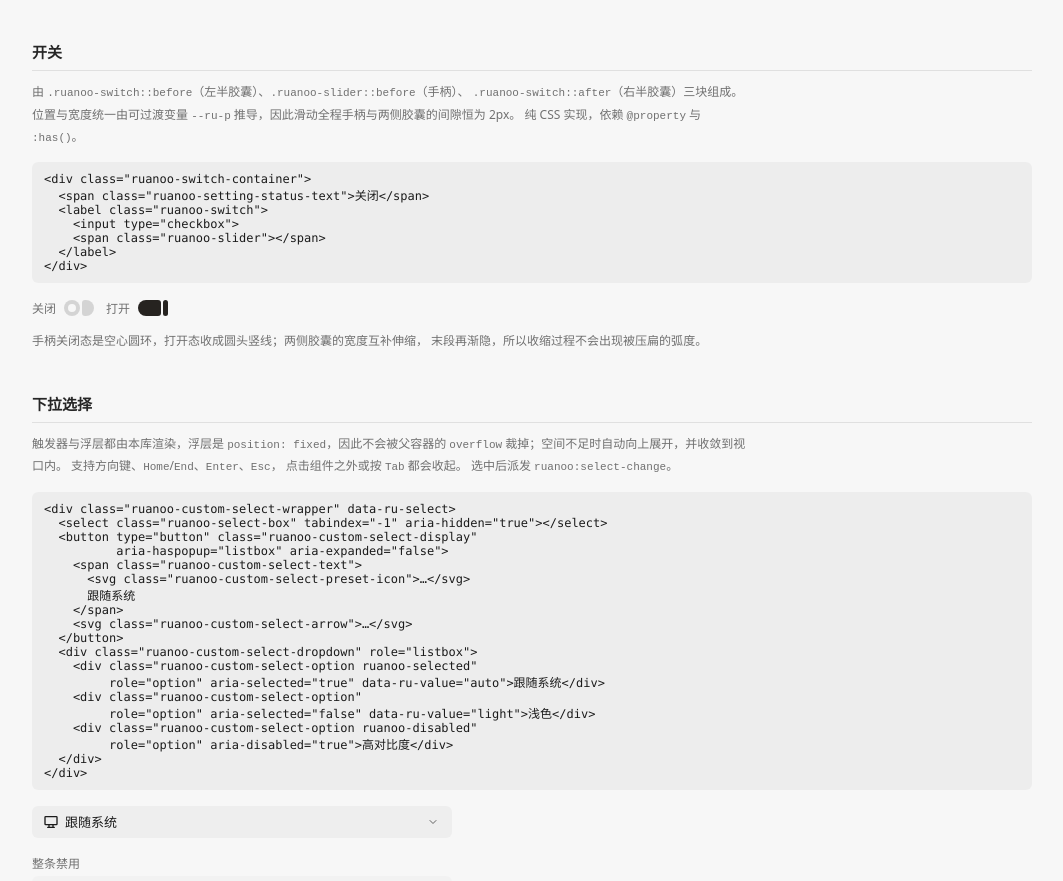
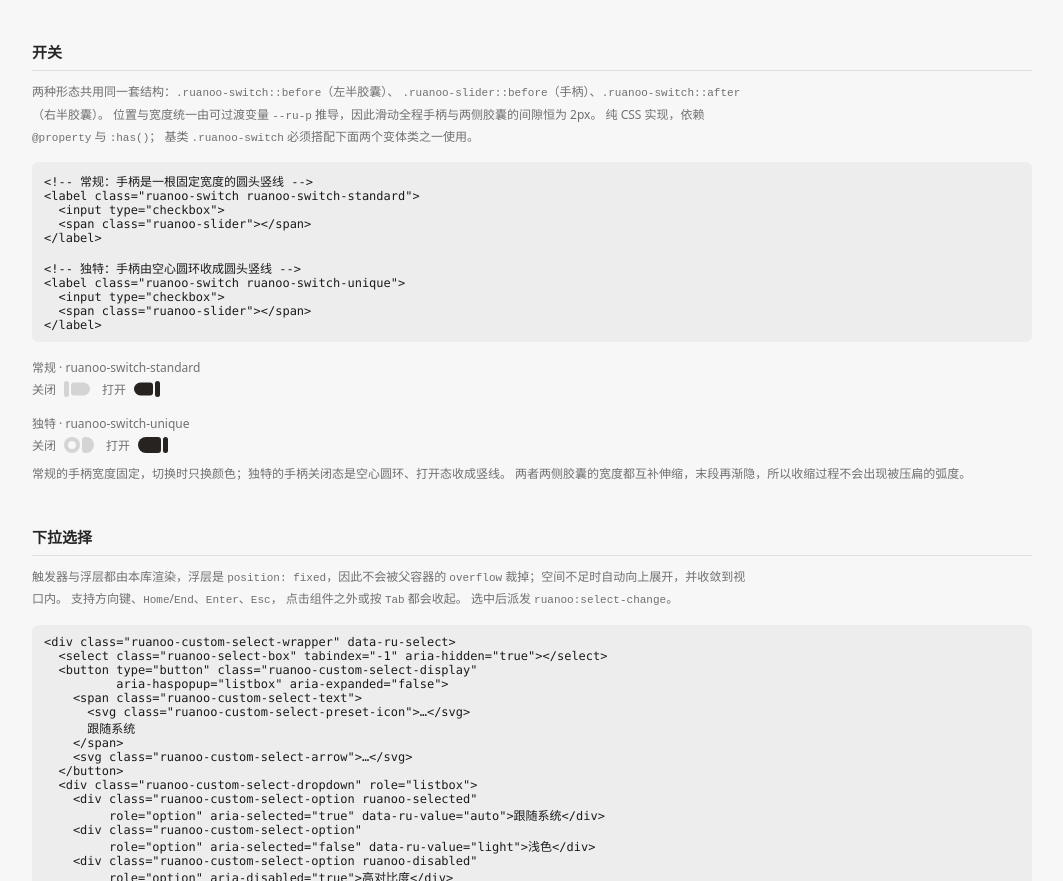
Before and after one commit to AomiRaku/RuanooUI, a website: page index.html in a window 1280 px wide. Shown: the part 874-1755 px from the top of the page, without its empty margins (216-1279 px from the left). Drawn offline with Linux system fonts and the light colour scheme.

Commit message:
开关样式修改
-新增  常规开关样式

```diff
--- a/index.html
+++ b/index.html
@@ -208,37 +208,69 @@
     <section id="switches">
       <h2 class="g-h2">开关</h2>
       <p class="g-desc">
-        由 <code>.ruanoo-switch::before</code>（左半胶囊）、<code>.ruanoo-slider::before</code>（手柄）、
-        <code>.ruanoo-switch::after</code>（右半胶囊）三块组成。位置与宽度统一由可过渡变量
-        <code>--ru-p</code> 推导，因此滑动全程手柄与两侧胶囊的间隙恒为 2px。
-        纯 CSS 实现，依赖 <code>@property</code> 与 <code>:has()</code>。
+        两种形态共用同一套结构：<code>.ruanoo-switch::before</code>（左半胶囊）、
+        <code>.ruanoo-slider::before</code>（手柄）、<code>.ruanoo-switch::after</code>（右半胶囊）。
+        位置与宽度统一由可过渡变量 <code>--ru-p</code> 推导，因此滑动全程手柄与两侧胶囊的间隙恒为 2px。
+        纯 CSS 实现，依赖 <code>@property</code> 与 <code>:has()</code>；
+        基类 <code>.ruanoo-switch</code> 必须搭配下面两个变体类之一使用。
       </p>
-      <div class="g-code">&lt;div class="ruanoo-switch-container"&gt;
-  &lt;span class="ruanoo-setting-status-text"&gt;关闭&lt;/span&gt;
-  &lt;label class="ruanoo-switch"&gt;
+      <div class="g-code">&lt;!-- 常规：手柄是一根固定宽度的圆头竖线 --&gt;
+&lt;label class="ruanoo-switch ruanoo-switch-standard"&gt;
   &lt;input type="checkbox"&gt;
   &lt;span class="ruanoo-slider"&gt;&lt;/span&gt;
 &lt;/label&gt;
-&lt;/div&gt;</div>
-      <div class="g-row">
+
+&lt;!-- 独特：手柄由空心圆环收成圆头竖线 --&gt;
+&lt;label class="ruanoo-switch ruanoo-switch-unique"&gt;
+  &lt;input type="checkbox"&gt;
+  &lt;span class="ruanoo-slider"&gt;&lt;/span&gt;
+&lt;/label&gt;</div>
+
+      <div class="g-col" style="max-width:520px">
+        <div>
+          <span class="g-label">常规 · ruanoo-switch-standard</span>
+          <div class="g-row" style="margin-bottom:0">
             <div class="ruanoo-switch-container">
               <span class="ruanoo-setting-status-text">关闭</span>
-          <label class="ruanoo-switch">
+              <label class="ruanoo-switch ruanoo-switch-standard">
                 <input type="checkbox">
-            <span class="ruanoo-slider" id="switch-off"></span>
+                <span class="ruanoo-slider"></span>
               </label>
             </div>
             <div class="ruanoo-switch-container">
               <span class="ruanoo-setting-status-text">打开</span>
-          <label class="ruanoo-switch">
+              <label class="ruanoo-switch ruanoo-switch-standard">
                 <input type="checkbox" checked>
-            <span class="ruanoo-slider" id="switch-on"></span>
+                <span class="ruanoo-slider"></span>
               </label>
             </div>
           </div>
+        </div>
+
+        <div>
+          <span class="g-label">独特 · ruanoo-switch-unique</span>
+          <div class="g-row" style="margin-bottom:0">
+            <div class="ruanoo-switch-container">
+              <span class="ruanoo-setting-status-text">关闭</span>
+              <label class="ruanoo-switch ruanoo-switch-unique">
+                <input type="checkbox">
+                <span class="ruanoo-slider"></span>
+              </label>
+            </div>
+            <div class="ruanoo-switch-container">
+              <span class="ruanoo-setting-status-text">打开</span>
+              <label class="ruanoo-switch ruanoo-switch-unique">
+                <input type="checkbox" checked>
+                <span class="ruanoo-slider"></span>
+              </label>
+            </div>
+          </div>
+        </div>
+      </div>
+
       <p class="g-note">
-        手柄关闭态是空心圆环，打开态收成圆头竖线；两侧胶囊的宽度互补伸缩，
-        末段再渐隐，所以收缩过程不会出现被压扁的弧度。
+        常规的手柄宽度固定，切换时只换颜色；独特的手柄关闭态是空心圆环、打开态收成竖线。
+        两者两侧胶囊的宽度都互补伸缩，末段再渐隐，所以收缩过程不会出现被压扁的弧度。
       </p>
     </section>
 
--- a/ruanoo-ui.css
+++ b/ruanoo-ui.css
@@ -378,25 +378,30 @@
   align-items: center;
 }
 
-/* 滑块开关样式 */
+/* --------------------------------------------------------------------------
+   开关
+   --------------------------------------------------------------------------
+   两种形态共用同一套驱动方式：进度值 --ru-p（0 → 1）同时决定手柄位置与两半
+   胶囊的露出宽度，因此过渡中任何一帧，手柄与两侧胶囊的间隙都精确等于 2px。
+   使用时基类与变体类必须同时给出：
+
+     <label class="ruanoo-switch ruanoo-switch-standard">…</label>
+     <label class="ruanoo-switch ruanoo-switch-unique">…</label>
+   -------------------------------------------------------------------------- */
+
 .ruanoo-switch {
   position: relative;
   display: inline-block;
-  /* 进度值驱动一切。下面两个位置/宽度由它算出，
-     所以过渡中任何一帧的间隙都精确等于 2px */
+  height: 16px;
+  cursor: pointer;
+  /* 兜底：任何元素都不越出控件范围 */
+  overflow: hidden;
+  /* 进度值驱动一切 */
   --ru-p: 0;
-  /* 打开态手柄：左边缘 25px、宽 5px → 右边缘正好 30px（贴住控件右边，不被裁） */
-  --ru-thumb-left: calc(var(--ru-p) * 25px);
-  --ru-thumb-w: calc(16px - var(--ru-p) * 11px);
+  --ru-thumb-left: 0px;
   /* 左半边宽度：右边界 = 手柄左边缘 − 2，可见期间间隙恒为 2px */
   --ru-lw: max(0px, calc(var(--ru-thumb-left) - 2px));
-  /* 右半边宽度：左边界 = 手柄右边缘 + 2，间隙同样恒为 2px */
-  --ru-rw: max(0px, calc(28px - var(--ru-thumb-left) - var(--ru-thumb-w)));
-  width: 30px;                 /* 28 → 30：让半胶囊放得下"半圆 + 小圆角" */
-  height: 16px;                /* 高度略降（原 18px） */
   transition: --ru-p 0.2s ease;
-  /* 兜底：任何元素都不越出控件范围 */
-  overflow: hidden;
 }
 
 .ruanoo-switch input {
@@ -404,13 +409,6 @@
   width: 0;
   height: 0;
 }
-
-/* ===== 抽象开关：左半边胶囊 + 手柄 + 右半边胶囊 =====
-   三个形状横向排布。手柄左右滑动时，一侧的半边胶囊收窄、另一侧伸展；
-   两半都只让"平直端"移动，大端（半圆）固定不动，所以两端弧度与圆角
-   全程不变 —— 看上去就是"胶囊被缩短 / 伸长"。
-   宽度下限 11px ＝ 大端半径 8 + 平直端圆角 3，低于它圆角会被等比缩小。
-   两张半边各自只圆外侧的角，合起来正好是一个胶囊。 */
 
 /* 点击层：填满控件、完全透明，只负责接收点击 */
 .ruanoo-slider {
@@ -422,61 +420,128 @@
   cursor: pointer;
 }
 
-/* 左半边胶囊：左圆右直。左端固定，只缩右端；最小 11px（＝两端半径之和） */
-.ruanoo-switch::before {
+/* 打开态：进度推到 1，手柄位置与两半胶囊的宽度随之全部到位 */
+.ruanoo-switch:has(input:checked) {
+  --ru-p: 1;
+}
+
+/* ===== 常规：手柄是一根固定宽度的圆头竖线 ===== */
+.ruanoo-switch-standard {
+  width: 26px;
+  /* 打开态手柄：左边缘 21px、宽 5px → 右边缘 26px，正好贴住控件右边不被裁 */
+  --ru-thumb-left: calc(var(--ru-p) * 21px);
+  --ru-thumb-w: 5px;
+  /* 右半边宽度：左边界 = 手柄右边缘 + 2，间隙同样恒为 2px */
+  --ru-rw: max(0px, calc(24px - var(--ru-thumb-left) - var(--ru-thumb-w)));
+}
+
+/* 左半边胶囊：左圆右直。胶囊比控件矮一档，因此垂直居中而不是撑满 */
+.ruanoo-switch-standard::before {
   content: "";
   position: absolute;
-  top: 0;
-  bottom: 0;
+  top: 50%;
+  transform: translateY(-50%);
+  height: 13px;
+  /* 左端固定，只让右端随宽度伸缩 —— 大端不会被推出裁掉 */
+  left: 0;
+  width: var(--ru-lw);
   background-color: var(--ru-accent-foreground-rest);
-  /* 斜杠前是水平半径、后是垂直半径。
-     垂直半径固定 8px / 3px，所以宽度足够时外观不变；
-     水平半径随宽度收窄，使两端之和始终不超过宽度 ——
-     这样只有横向被压缩，圆端的纵向弧度不会被压扁、不会坍缩成一条线 */
+  /* 斜杠前是水平半径、后是垂直半径。垂直半径固定，所以宽度足够时外观不变；
+     水平半径随宽度收窄，使两端之和始终不超过宽度 —— 只有横向被压缩，
+     圆端的纵向弧度不会被压扁、不会坍缩成线 */
   border-radius:
-    min(8px, var(--ru-lw)) min(3px, max(0px, var(--ru-lw) - 8px))
-    min(3px, max(0px, var(--ru-lw) - 8px)) min(8px, var(--ru-lw))
-    / 8px 3px 3px 8px;
-  /* 左端固定，只让右端随宽度伸缩 —— 大端不会被推出裁掉。
-     最小 11px 是两端半径之和（8+3），再小圆角就会被等比缩小 */
-  left: 0;
-  /* 右边界 = 手柄左边缘 − 2，于是间隙恒为 2px。
-     关闭时算出 −2px，被 max() 取 0 → 宽度归零，不残留像素 */
-  width: var(--ru-lw);
-  /* 只在"圆角与圆端相接"（宽度 11px）之后渐隐：
-       p ≥ 0.5        （宽度 ≥ 11px）→ 1，完整显示
-       p 0.375 ~ 0.5  （宽度 7.75 ~ 11px）→ 1 → 0，渐隐
-       p ≤ 0.375      （宽度 ≤ 7.75px）→ 0
-     所以收缩时前段是纯缩短，只在末段淡出。 */
+    min(6.5px, var(--ru-lw)) min(3px, max(0px, var(--ru-lw) - 6.5px))
+    min(3px, max(0px, var(--ru-lw) - 6.5px)) min(6.5px, var(--ru-lw))
+    / 6.5px 3px 3px 6.5px;
+  /* 窄过两端半径之和（9.5px）之后渐隐，收缩的前段是纯缩短 */
   opacity: clamp(0, (var(--ru-p) - 0.375) * 8, 1);
 }
 
-/* 右半边胶囊：左直右圆。右端固定，只缩左端；最小 11px（＝两端半径之和） */
-.ruanoo-switch::after {
+/* 右半边胶囊：左直右圆，与左半边镜像 */
+.ruanoo-switch-standard::after {
   content: "";
   position: absolute;
-  top: 0;
-  bottom: 0;
-  /* 右端固定，宽度伸缩 —— 与左半边对称，大端不会被推出裁掉。
-     宽度 = 12px − p×14，恰好使左边界 = 手柄右边缘 + 2，间隙恒为 2px */
+  top: 50%;
+  transform: translateY(-50%);
+  height: 13px;
   right: 0;
   width: var(--ru-rw);
   background-color: var(--ru-settings-card-border);
-  /* 斜杠前是水平半径、后是垂直半径。
-     垂直半径固定 3px / 8px，宽度足够时外观不变；
-     水平半径随宽度收窄，两端之和始终不超过宽度 ——
-     这样只压横向，圆端的纵向弧度不会被压扁、不会坍缩成线 */
   border-radius:
-    min(3px, max(0px, var(--ru-rw) - 8px)) min(8px, var(--ru-rw))
-    min(8px, var(--ru-rw)) min(3px, max(0px, var(--ru-rw) - 8px))
-    / 3px 8px 8px 3px;
+    min(3px, max(0px, var(--ru-rw) - 6.5px)) min(6.5px, var(--ru-rw))
+    min(6.5px, var(--ru-rw)) min(3px, max(0px, var(--ru-rw) - 6.5px))
+    / 3px 6.5px 6.5px 3px;
   /* 与左半边镜像对称的末段渐隐 */
   opacity: clamp(0, (0.625 - var(--ru-p)) * 8, 1);
   transition: background-color 0.2s ease;
 }
 
-/* 手柄：关闭态＝空心圆环，位于左端 */
-.ruanoo-slider::before {
+/* 手柄：一根圆头竖线，只左右移动 */
+.ruanoo-switch-standard .ruanoo-slider::before {
+  content: "";
+  position: absolute;
+  top: 0;
+  left: var(--ru-thumb-left);
+  width: var(--ru-thumb-w);
+  height: 16px;
+  background-color: var(--ru-settings-card-border);
+  border-radius: 999px;
+  /* 伪元素不拦截指针，点击统一由铺满控件的 .ruanoo-slider 接收 */
+  pointer-events: none;
+  transition: background-color 0.2s ease;
+}
+
+/* 打开态只换颜色，形状不变 */
+.ruanoo-switch-standard:has(input:checked) .ruanoo-slider::before {
+  background-color: var(--ru-accent-foreground-rest);
+}
+
+/* 悬停整体变淡。用 opacity 而非 brightness：后者按比例缩放通道绝对值，
+   对近黑与近白几乎看不出变化，也无法同时适配浅色该变亮、深色该变暗。 */
+.ruanoo-switch-standard:hover {
+  opacity: 0.7;
+}
+
+/* ===== 独特：手柄关闭态是空心圆环，打开态收成圆头竖线 ===== */
+.ruanoo-switch-unique {
+  width: 30px;
+  --ru-thumb-left: calc(var(--ru-p) * 25px);
+  --ru-thumb-w: calc(16px - var(--ru-p) * 11px);
+  --ru-rw: max(0px, calc(28px - var(--ru-thumb-left) - var(--ru-thumb-w)));
+}
+
+.ruanoo-switch-unique::before {
+  content: "";
+  position: absolute;
+  top: 0;
+  bottom: 0;
+  left: 0;
+  width: var(--ru-lw);
+  background-color: var(--ru-accent-foreground-rest);
+  border-radius:
+    min(8px, var(--ru-lw)) min(3px, max(0px, var(--ru-lw) - 8px))
+    min(3px, max(0px, var(--ru-lw) - 8px)) min(8px, var(--ru-lw))
+    / 8px 3px 3px 8px;
+  opacity: clamp(0, (var(--ru-p) - 0.375) * 8, 1);
+}
+
+.ruanoo-switch-unique::after {
+  content: "";
+  position: absolute;
+  top: 0;
+  bottom: 0;
+  right: 0;
+  width: var(--ru-rw);
+  background-color: var(--ru-settings-card-border);
+  border-radius:
+    min(3px, max(0px, var(--ru-rw) - 8px)) min(8px, var(--ru-rw))
+    min(8px, var(--ru-rw)) min(3px, max(0px, var(--ru-rw) - 8px))
+    / 3px 8px 8px 3px;
+  opacity: clamp(0, (0.625 - var(--ru-p)) * 8, 1);
+  transition: background-color 0.2s ease;
+}
+
+.ruanoo-switch-unique .ruanoo-slider::before {
   content: "";
   position: absolute;
   top: 0;
@@ -484,33 +549,36 @@
   width: var(--ru-thumb-w);
   height: 16px;
   /* 环用内阴影画：border 会参与布局，在竖线那种极窄宽度下把元素撑宽。
-     环心保持透明（真正镂空）：悬停时的 filter: brightness() 只影响有色像素，
-     所以环心不会跟着变色；下面也没有任何需要遮挡的底色 */
+     环心保持透明，是真正镂空 */
   background-color: transparent;
-  /* 环壁 4px，与打开态竖线的宽度一致；16px 外径 → 内径 8px */
   box-shadow: inset 0 0 0 4px var(--ru-settings-card-border);
   border-radius: 50%;
-  /* left / width 由 --ru-thumb-left / --ru-thumb-w 驱动，已在 .ruanoo-switch 上插值，
+  /* left / width 已由 --ru-thumb-left / --ru-thumb-w 在 .ruanoo-switch 上插值，
      这里不能再加过渡，否则同一个变化会被叠加两次 */
   transition: box-shadow 0.2s ease, background-color 0.2s ease, border-radius 0.2s ease;
 }
 
-/* 悬停时整个开关一起变色（三个形状都在 .ruanoo-switch 内，filter 会作用于全部） */
-.ruanoo-switch:hover {
+.ruanoo-switch-unique:has(input:checked) .ruanoo-slider::before {
+  /* 位置与宽度已由变量驱动，这里只负责圆环 → 圆头竖线的形状变化 */
+  box-shadow: inset 0 0 0 0 var(--ru-accent-foreground-rest);
+  background-color: var(--ru-accent-foreground-rest);
+  border-radius: 999px;
+}
+
+.ruanoo-switch-unique:hover {
   filter: brightness(0.94);
 }
 
-/* ===== 打开态 ===== */
-.ruanoo-switch:has(input:checked) {
-  /* 打开：进度推到 1，手柄位置/宽度、两半胶囊宽度随之全部到位 */
-  --ru-p: 1;
+/* 拖动进行中：由脚本加类，临时关掉过渡并换成抓取光标
+   （--ru-p 逐帧写入时若还带 0.2s 过渡，手柄会明显滞后） */
+.ruanoo-switch.ruanoo-switch-dragging,
+.ruanoo-switch.ruanoo-switch-dragging .ruanoo-slider::before {
+  transition: none;
 }
 
-.ruanoo-switch:has(input:checked) .ruanoo-slider::before {
-  /* 位置与宽度已由变量驱动，这里只负责"圆环 → 圆头竖线"的形状变化 */
-  box-shadow: inset 0 0 0 0 var(--ru-accent-foreground-rest);
-  background-color: var(--ru-accent-foreground-rest);
-  border-radius: 999px;
+.ruanoo-switch.ruanoo-switch-dragging,
+.ruanoo-switch.ruanoo-switch-dragging .ruanoo-slider {
+  cursor: grabbing;
 }
 
 /* 卡片视图选择器 */
```
Also changed, not shown: AIGC-README.md (+10 -3 lines), preview-gallery.png, preview-switch.png. Lines whose indentation alone changed are shown as unchanged.
